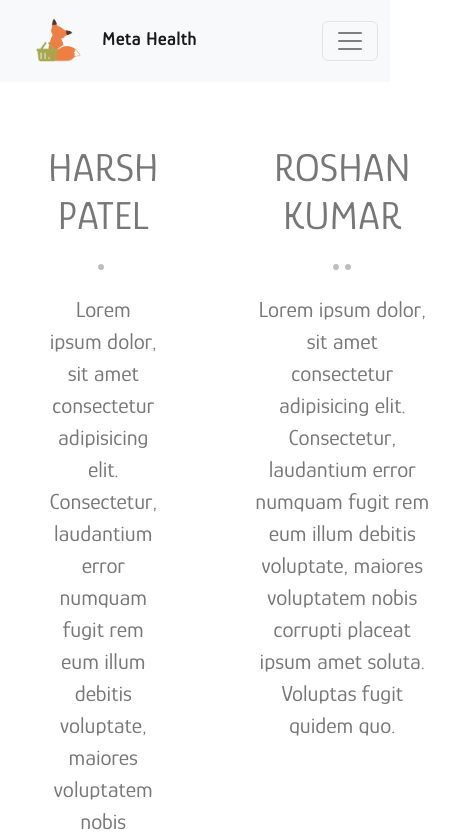
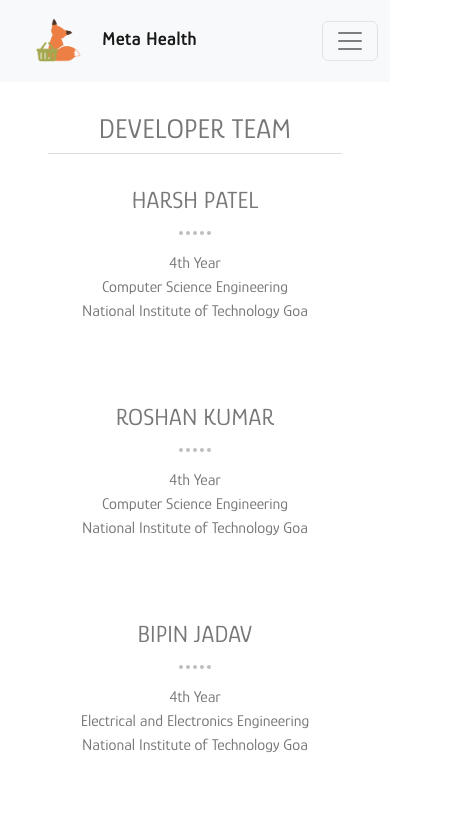
Before and after one commit to harshpatel63/Decentralized-Rating-System, a React (Create React App) app: page /about in a window 390 px wide. Shown: the top 840 px of the page, 462 px wide, since content can reach past the window. Built offline with nearby package versions, Linux system fonts and the light colour scheme.

Commit message:
about page updates

```diff
--- a/src/About.css
+++ b/src/About.css
@@ -1,3 +1,11 @@
+.title{
+    margin-top: 2rem;
+}
+
+hr{
+    margin: 0 3rem;
+}
+
 .dots{
     border: 0;
     border-top: 0.4rem dotted black;
@@ -7,11 +15,9 @@
 .about_parent_container{
     display: grid;
     grid-template-columns: auto auto;
-    /* gap: 10px; */
 }
 
 .myself{
-    /* width: 50%; */
     padding: 2rem;
     text-align: center;
     margin: 2rem 1rem;
@@ -31,3 +37,41 @@
     font-size: 1.4rem;
     line-height: 2rem;
 }
+
+.about_member{
+    display: flex;
+    justify-content: center;
+}
+
+
+@media only screen and (max-width: 560px){
+
+    .dots{
+        border-top: 0.3rem dotted black;
+    }
+
+    .about_parent_container{
+        display: grid;
+        grid-template-columns: auto;
+    }
+
+    .myself{
+        padding: 1rem;
+        margin: 1rem 1rem;
+    }
+
+    .myself h1{
+        font-size: 1.5rem;
+    }
+
+    .myself hr{
+        margin-bottom: 1rem;
+        margin-top: 1rem;
+    }
+
+    .myself p{
+        font-size: 1rem;
+        line-height: 1.5rem;
+    }
+
+}
--- a/src/About.jsx
+++ b/src/About.jsx
@@ -3,28 +3,48 @@ import "./About.css"
 
 function About() {
   return (
+    <div>
+        <h1 className='title'>DEVELOPER TEAM</h1>
+        <hr />
         <div className='about_parent_container'>
             <div class="myself">
                 <h1>HARSH PATEL</h1>
                 <hr class="dots"/>
-            <p>Lorem ipsum dolor, sit amet consectetur adipisicing elit. Consectetur, laudantium error numquam fugit rem eum illum debitis voluptate, maiores voluptatem nobis corrupti placeat ipsum amet soluta. Voluptas fugit quidem quo.</p>
+                <div className='about_member'>
+                <p>4th Year<br/>
+                Computer Science Engineering<br/>
+                National Institute of Technology Goa</p>
+                </div>
             </div>
             <div class="myself">
                 <h1>ROSHAN KUMAR</h1>
                 <hr class="dots"/>
-            <p>Lorem ipsum dolor, sit amet consectetur adipisicing elit. Consectetur, laudantium error numquam fugit rem eum illum debitis voluptate, maiores voluptatem nobis corrupti placeat ipsum amet soluta. Voluptas fugit quidem quo.</p>
+                <div className='about_member'>
+                <p>4th Year<br/>
+                Computer Science Engineering<br/>
+                National Institute of Technology Goa</p>
+                </div>
             </div>
             <div class="myself">
                 <h1>BIPIN JADAV</h1>
                 <hr class="dots"/>
-            <p>Lorem ipsum dolor, sit amet consectetur adipisicing elit. Consectetur, laudantium error numquam fugit rem eum illum debitis voluptate, maiores voluptatem nobis corrupti placeat ipsum amet soluta. Voluptas fugit quidem quo.</p>
+                <div className='about_member'>
+                <p>4th Year<br/>
+                Electrical and Electronics Engineering<br/>
+                National Institute of Technology Goa</p>
+                </div>
             </div>
             <div class="myself">
                 <h1>ABHINAV UPADHYAY</h1>
                 <hr class="dots"/>
-            <p>Lorem ipsum dolor, sit amet consectetur adipisicing elit. Consectetur, laudantium error numquam fugit rem eum illum debitis voluptate, maiores voluptatem nobis corrupti placeat ipsum amet soluta. Voluptas fugit quidem quo.</p>
+                <div className='about_member'>
+                <p>4th Year<br/>
+                Mechanical Engineering<br/>
+                National Institute of Technology Goa</p>
+                </div>
             </div>
 
+        </div>
     </div>
   )
 }
```
Lines whose indentation alone changed are shown as unchanged.
